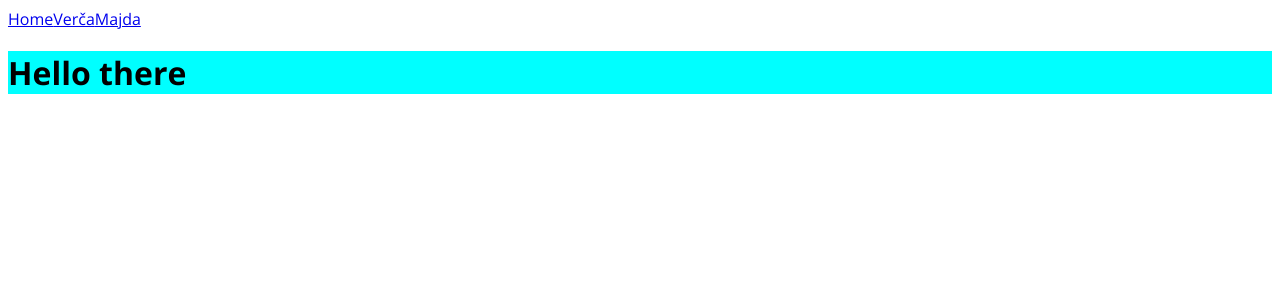
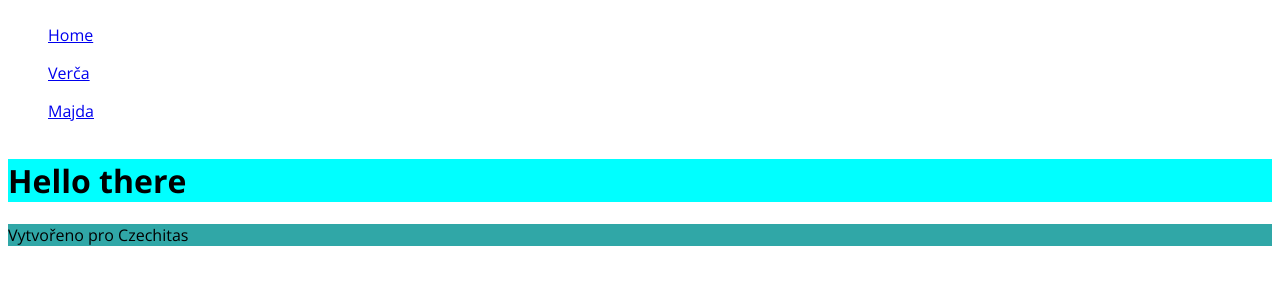
Before and after one commit to mpazlar/o-projektu, a React app: page / in a window 1280 px wide. Shown: the top 300 px of the page. Built offline with nearby package versions, Linux system fonts and the light colour scheme.

Commit message:
verča se přidává

```diff
--- /dev/null
+++ b/src/Footer/index.jsx
@@ -0,0 +1,6 @@
+import React from 'react';
+import './style.css';
+
+export const Footer = () => {
+  return <p className="footer">Vytvořeno pro Czechitas</p>;
+};
--- /dev/null
+++ b/src/Footer/style.css
@@ -0,0 +1,3 @@
+.footer {
+  background-color: rgb(48, 167, 167);
+}
--- a/src/index.jsx
+++ b/src/index.jsx
@@ -5,15 +5,22 @@ import './style.css';
 import { Home } from './Home';
 import { Verca } from './Verca';
 import { Majda } from './Majda';
+import { Footer } from './Footer';
 
 const App = () => {
   return (
     <Router>
-      <div>
-        <nav>
-          <Link to="/">Home</Link>
-          <Link to="/verca">Verča</Link>
-          <Link to="/majda">Majda</Link>
+      <div className="menu__div">
+        <nav className="menu__nav">
+          <ul>
+            <Link to="/">Home</Link>
+          </ul>
+          <ul>
+            <Link to="/verca">Verča</Link>
+          </ul>
+          <ul>
+            <Link to="/majda">Majda</Link>
+          </ul>
         </nav>
       </div>
       <Switch>
@@ -27,6 +34,7 @@ const App = () => {
           <Home />
         </Route>
       </Switch>
+      <Footer />
     </Router>
   );
 };
--- a/src/style.css
+++ b/src/style.css
@@ -27,3 +27,11 @@ header {
   background-image: url(./img/rocket.svg);
   background-size: contain;
 }
+
+.menu__div {
+  display: flex;
+}
+
+.menu__nav {
+  flex-direction: row;
+}
```
